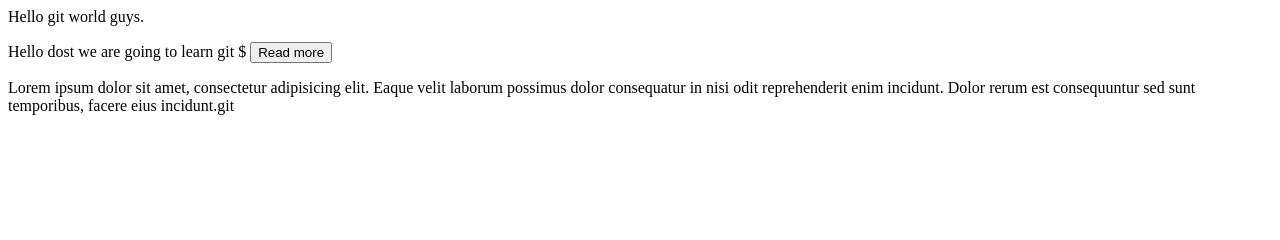
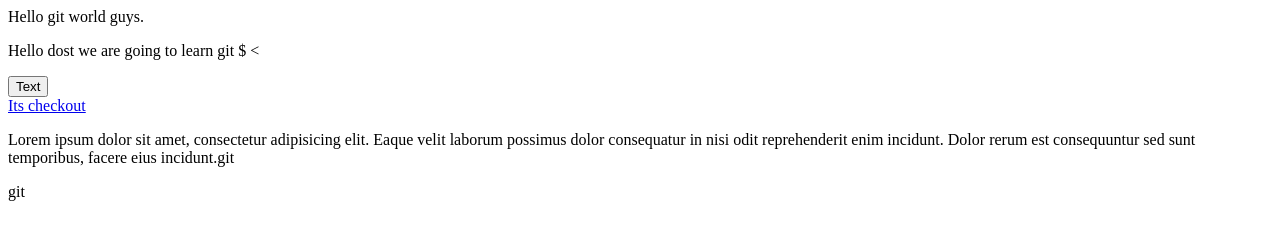
Before and after one commit to nitusharma303/myfirst-demo, a plain HTML site: page index.html in a window 1280 px wide. Drawn offline with Linux system fonts and the light colour scheme.

Commit message:
add dropdown

```diff
--- a/index.html
+++ b/index.html
@@ -1,4 +1,10 @@
 <p>Hello git world guys.</p>
-<p>Hello dost we are going to learn git $ <button>Read more</button>
+<p>Hello dost we are going to learn git $
+    <<div class="dropdown">
+        <button id="my-dropdown" class="btn btn-primary dropdown-toggle" data-toggle="dropdown" aria-haspopup="true" aria-expanded="false">Text</button>
+        <div class="dropdown-menu" aria-labelledby="my-dropdown">
+            <a class="dropdown-item active" href="#">Its checkout</a>
+        </div>
+        </div>
 </p>
-<p>Lorem ipsum dolor sit amet, consectetur adipisicing elit. Eaque velit laborum possimus dolor consequatur in nisi odit reprehenderit enim incidunt. Dolor rerum est consequuntur sed sunt temporibus, facere eius incidunt.git</p>
+<p>Lorem ipsum dolor sit amet, consectetur adipisicing elit. Eaque velit laborum possimus dolor consequatur in nisi odit reprehenderit enim incidunt. Dolor rerum est consequuntur sed sunt temporibus, facere eius incidunt.git</p>git
```
